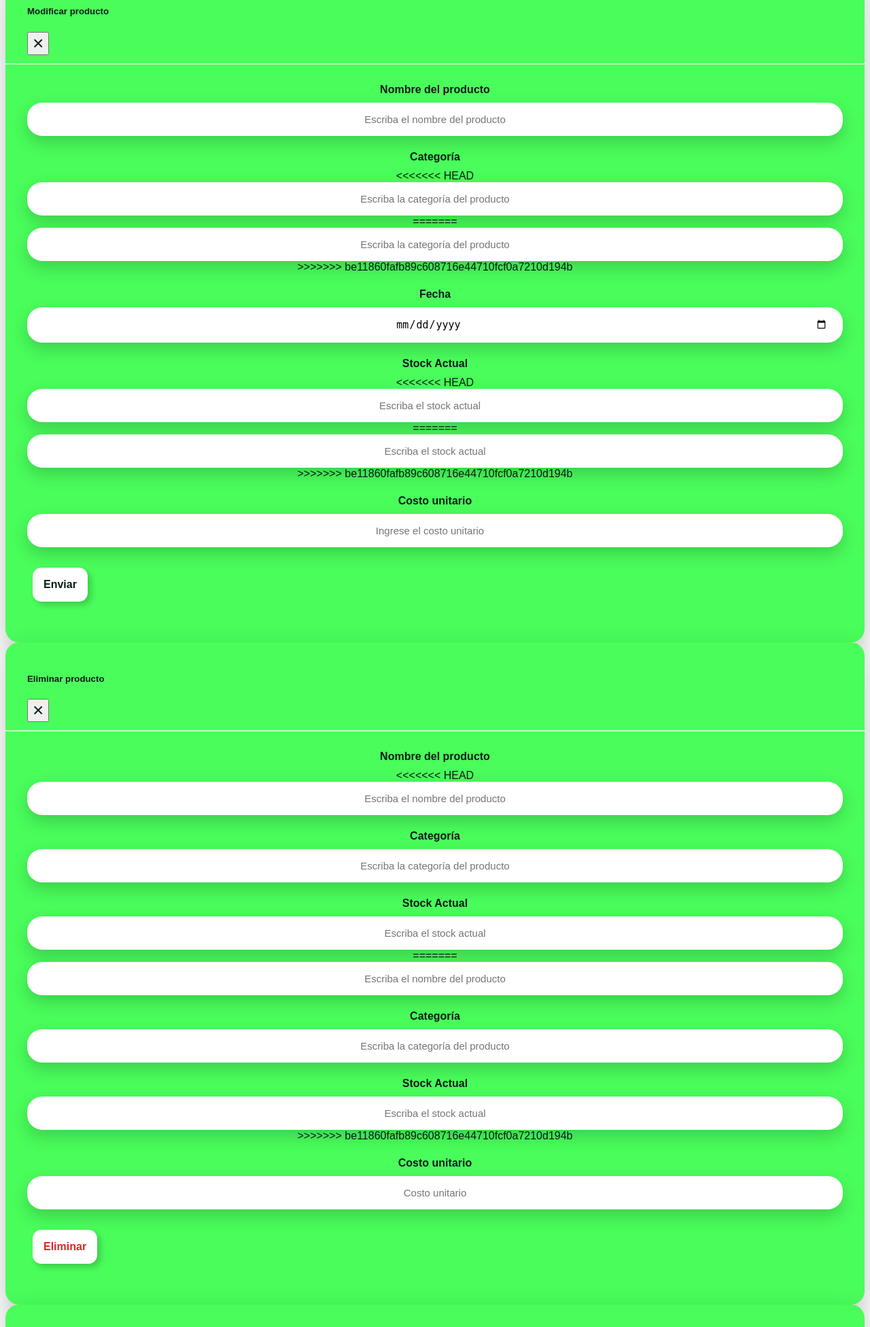
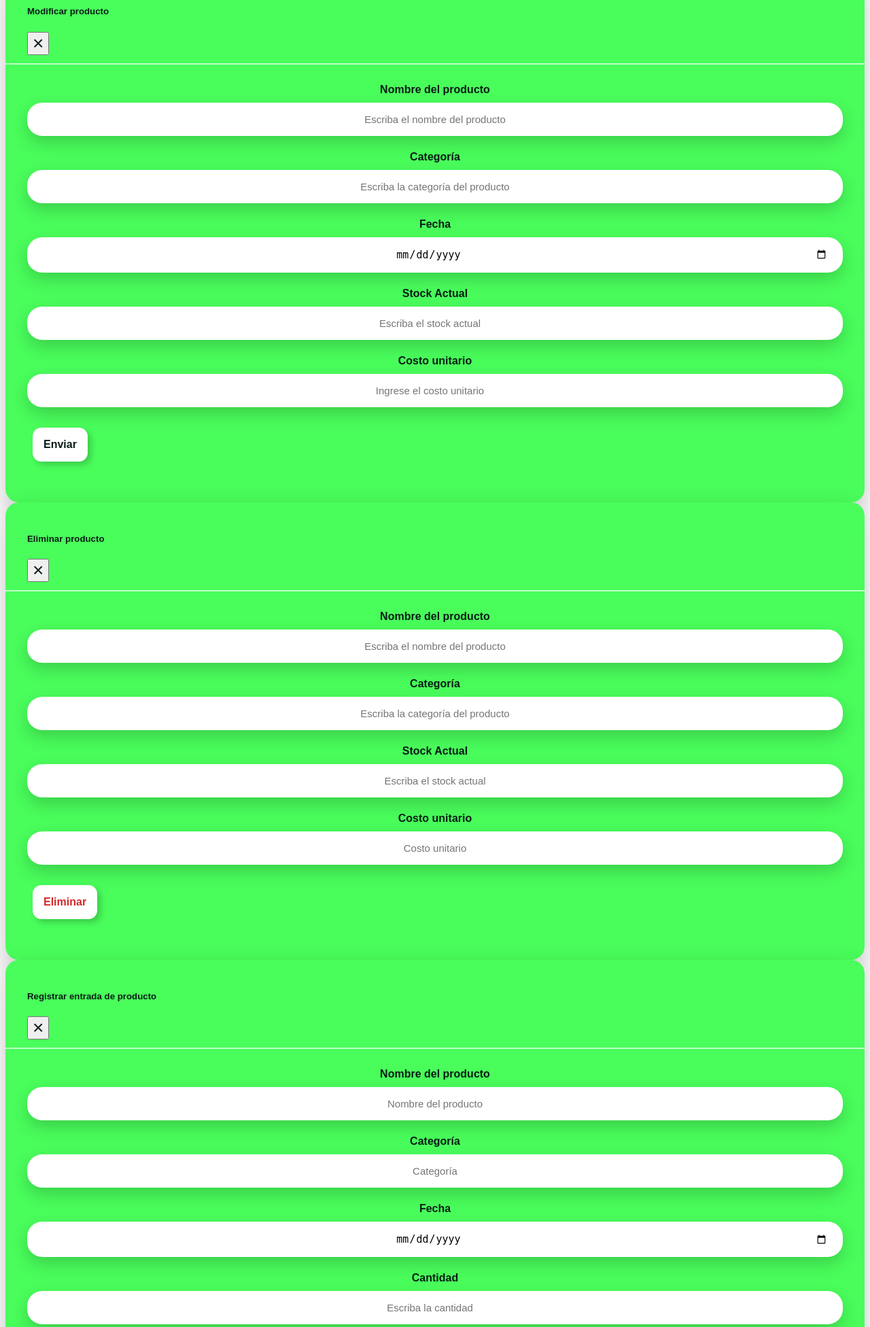
Before and after one commit to 1amsj/AgroTech-4.0, a PHP site: page /Comunes/detalle_inventario.php in a window 1280 px wide. Shown: the part 627-2579 px from the top of the page at 68% size. Run offline with PHP 8.4, Linux system fonts and the light colour scheme.

Commit message:
fix(detalle_inventario): resolve merge conflicts and standardize input field names in inventory modals

```diff
--- a/Comunes/detalle_inventario.php
+++ b/Comunes/detalle_inventario.php
@@ -64,12 +64,7 @@
           </div>
           <div class="agro-form-group">
             <label for="editProductCategory">Categoría</label>
-<<<<<<< HEAD
             <input type="text" class="agro-input" id="editProductCategory" name="categoriam" placeholder="Escriba la categoría del producto" />
-=======
-            <input type="text" class="agro-input" id="editProductCategory" name="categoria"
-              placeholder="Escriba la categoría del producto" />
->>>>>>> be11860fafb89c608716e44710fcf0a7210d194b
           </div>
           <div class="agro-form-group">
             <label for="editProductDate">Fecha</label>
@@ -77,12 +72,7 @@
           </div>
           <div class="agro-form-group">
             <label for="editProductStock">Stock Actual</label>
-<<<<<<< HEAD
             <input type="number" min="0" step="0.01" class="agro-input" id="editProductStock" name="stockam" placeholder="Escriba el stock actual" />
-=======
-            <input type="text" class="agro-input" id="editProductStock" name="stock"
-              placeholder="Escriba el stock actual" />
->>>>>>> be11860fafb89c608716e44710fcf0a7210d194b
           </div>
           <div class="agro-form-group">
             <label for="editProductPrice">Costo unitario</label>
@@ -109,7 +99,6 @@
           <input type="hidden" name="eliminar" id="deleteProductId">
           <div class="agro-form-group">
             <label for="deleteProductName">Nombre del producto</label>
-<<<<<<< HEAD
             <input type="text" class="agro-input" id="deleteProductName" name="nombre" placeholder="Escriba el nombre del producto" readonly />
           </div>
           <div class="agro-form-group">
@@ -119,20 +108,6 @@
           <div class="agro-form-group">
             <label for="deleteProductStock">Stock Actual</label>
             <input type="text" class="agro-input" id="deleteProductStock" name="stock" placeholder="Escriba el stock actual" readonly />
-=======
-            <input type="text" class="agro-input" id="deleteProductName" name="nombre"
-              placeholder="Escriba el nombre del producto" />
-          </div>
-          <div class="agro-form-group">
-            <label for="deleteProductCategory">Categoría</label>
-            <input type="text" class="agro-input" id="deleteProductCategory" name="categoria"
-              placeholder="Escriba la categoría del producto" />
-          </div>
-          <div class="agro-form-group">
-            <label for="deleteProductStock">Stock Actual</label>
-            <input type="text" class="agro-input" id="deleteProductStock" name="stock"
-              placeholder="Escriba el stock actual" />
->>>>>>> be11860fafb89c608716e44710fcf0a7210d194b
           </div>
           <div class="agro-form-group">
             <label for="deleteProductPrice">Costo unitario</label>
@@ -158,30 +133,18 @@
         <form id="inventoryEnterForm" method="post">
           <input type="hidden" name="entrada" id="enterProductId">
           <div class="agro-form-group">
-<<<<<<< HEAD
             <label for="enterProductName">Nombre del producto</label>
             <input type="text" class="agro-input" id="enterProductName" name="nombre_entrada" placeholder="Nombre del producto" readonly />
           </div>
           <div class="agro-form-group">
             <label for="enterProductCategory">Categoría</label>
             <input type="text" class="agro-input" id="enterProductCategory" name="categoria_entrada" placeholder="Categoría" readonly />
-=======
-            <label for="editProductName">Nombre del producto</label>
-            <input type="text" class="agro-input" id="editProductName" name="nombre"
-              placeholder="Escriba el nombre del producto" />
-          </div>
-          <div class="agro-form-group">
-            <label for="editProductCategory">Categoría</label>
-            <input type="text" class="agro-input" id="editProductCategory" name="categoria"
-              placeholder="Escriba la categoría del producto" />
->>>>>>> be11860fafb89c608716e44710fcf0a7210d194b
           </div>
           <div class="agro-form-group">
             <label for="enterProductDate">Fecha</label>
             <input type="date" class="agro-input" id="enterProductDate" name="fecha_entrada" placeholder="Seleccione la fecha" />
           </div>
           <div class="agro-form-group">
-<<<<<<< HEAD
             <label for="enterProductStock">Cantidad</label>
             <input type="number" min="0" step="0.01" class="agro-input" id="enterProductStock" name="cantidad_entrada" placeholder="Escriba la cantidad" />
           </div>
@@ -192,11 +155,6 @@
           <div class="agro-form-group">
             <label for="enterProductTotalCost">Costo total</label>
             <input type="number" min="0" step="0.01" class="agro-input" id="enterProductTotalCost" name="costo_total_entrada" placeholder="Costo total" readonly />
-=======
-            <label for="editProductStock">Cantidad</label>
-            <input type="text" class="agro-input" id="editProductStock" name="stock"
-              placeholder="Escriba el stock actual" />
->>>>>>> be11860fafb89c608716e44710fcf0a7210d194b
           </div>
           <div class="agro-form-group">
             <label for="enterProductProvider">Proveedor</label>
@@ -233,30 +191,18 @@
         <form id="inventoryOutForm" method="post">
           <input type="hidden" name="salida" id="outProductId">
           <div class="agro-form-group">
-<<<<<<< HEAD
             <label for="outProductName">Nombre del producto</label>
             <input type="text" class="agro-input" id="outProductName" name="nombre_salida" placeholder="Nombre del producto" readonly />
           </div>
           <div class="agro-form-group">
             <label for="outProductCategory">Categoría</label>
             <input type="text" class="agro-input" id="outProductCategory" name="categoria_salida" placeholder="Categoría" readonly />
-=======
-            <label for="editProductName">Nombre del producto</label>
-            <input type="text" class="agro-input" id="editProductName" name="nombre"
-              placeholder="Escriba el nombre del producto" />
-          </div>
-          <div class="agro-form-group">
-            <label for="editProductCategory">Categoría</label>
-            <input type="text" class="agro-input" id="editProductCategory" name="categoria"
-              placeholder="Escriba la categoría del producto" />
->>>>>>> be11860fafb89c608716e44710fcf0a7210d194b
           </div>
           <div class="agro-form-group">
             <label for="outProductDate">Fecha</label>
             <input type="date" class="agro-input" id="outProductDate" name="fecha_salida" placeholder="Seleccione la fecha" />
           </div>
           <div class="agro-form-group">
-<<<<<<< HEAD
             <label for="outProductStock">Cantidad</label>
             <input type="number" min="0" step="0.01" class="agro-input" id="outProductStock" name="cantidad_salida" placeholder="Escriba la cantidad" />
           </div>
@@ -267,11 +213,6 @@
           <div class="agro-form-group">
             <label for="outProductTotalCost">Costo total</label>
             <input type="number" min="0" step="0.01" class="agro-input" id="outProductTotalCost" name="costo_total_salida" placeholder="Costo total" readonly />
-=======
-            <label for="editProductStock">Cantidad</label>
-            <input type="text" class="agro-input" id="editProductStock" name="stock"
-              placeholder="Escriba el stock actual" />
->>>>>>> be11860fafb89c608716e44710fcf0a7210d194b
           </div>
           <div class="agro-form-group">
             <label for="outProductRecipient">Destinatario</label>
```
